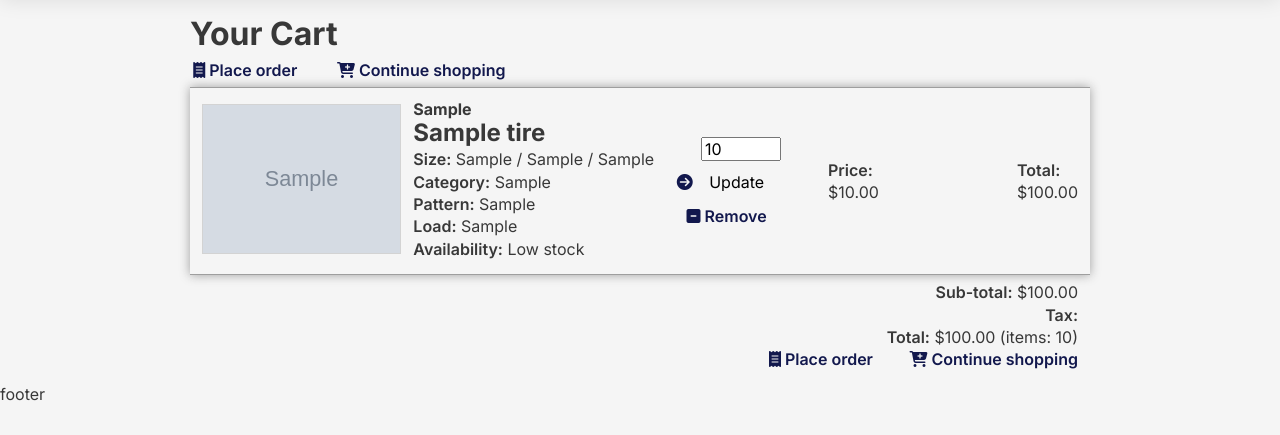
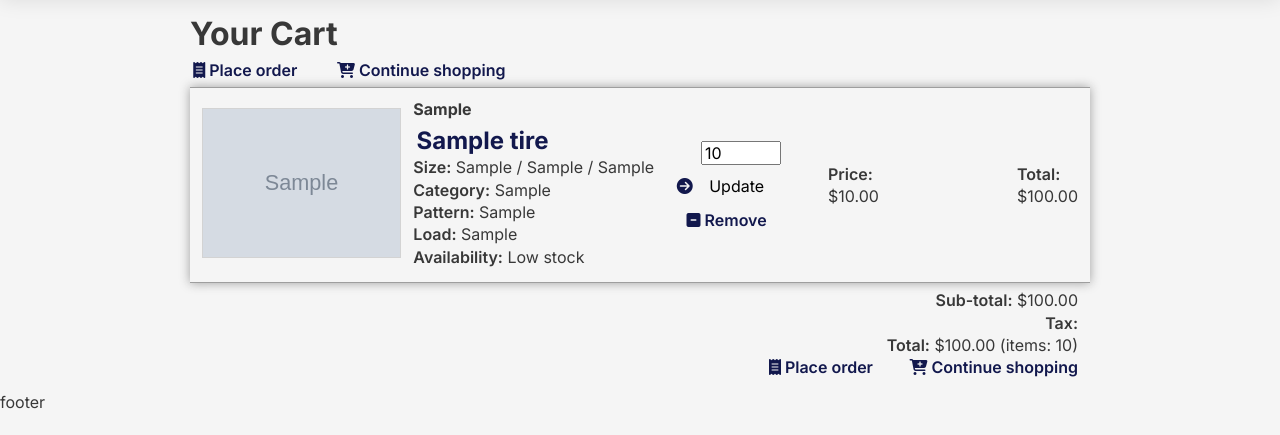
Before and after one commit to zsiskos/roadstartire, a Django app: page /cart/ in a window 1280 px wide. Shown: the part 88-523 px from the top of the page. Run offline with Django 3.2, Linux system fonts and the light colour scheme; a user stored in the database is signed in; tables that the repository leaves empty hold one stand-in row (values such as "Sample post"); grey boxes marked "Sample" are stand-in pictures; some libraries are stand-ins or nearby versions.

Commit message:
add link to tire from cart page

```diff
--- a/main_app/templates/cart.html
+++ b/main_app/templates/cart.html
@@ -16,7 +16,7 @@
         </div>
         <div class="item-tire">
           <h4>{{ cart_detail.tire.brand }} {{ tire.year }}</h4>
-          <h2>{{ cart_detail.tire.name }} </h2>
+          <a class="account-btn" href="{% url 'tire_detail' cart_detail.tire.pk %}"><h2>{{ cart_detail.tire.name }} </h2></a>
           <p><span class="cart-label">Size:</span> {{cart_detail.tire.width}} / {{cart_detail.tire.aspect_ratio}} / {{cart_detail.tire.rim_size}}</p>
           <p><span class="cart-label">Category:</span> {{cart_detail.tire.season}}</p>
           <p><span class="cart-label">Pattern:</span> {{cart_detail.tire.pattern}}</p>
```
